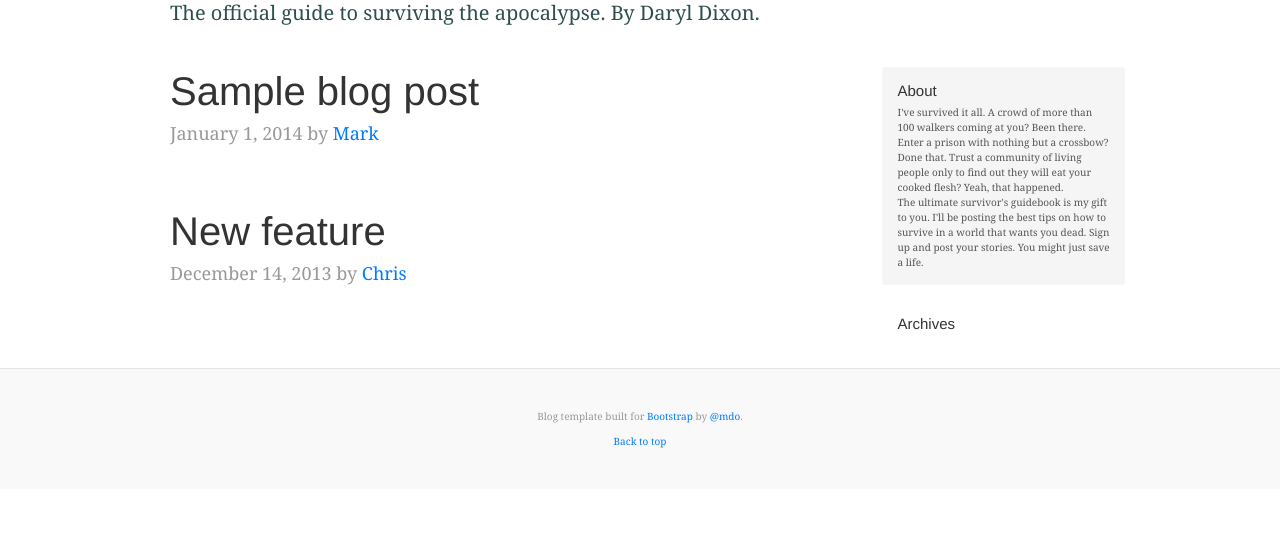
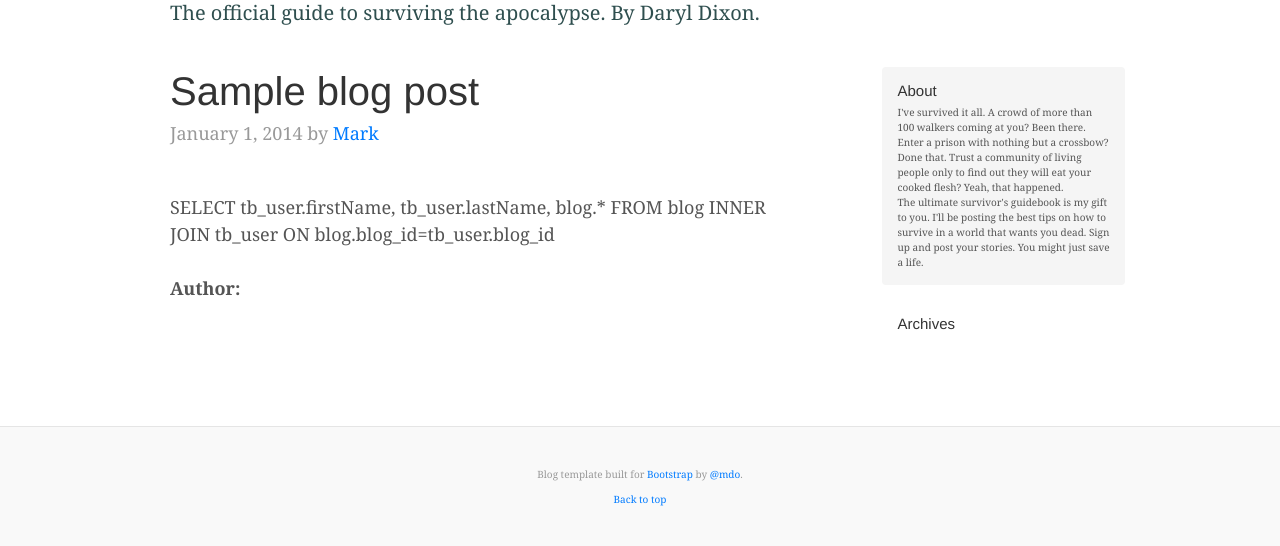
Before and after one commit to cvo-design/zombie_killing_101, a PHP site: page / in a window 1280 px wide. Shown: the part 173-719 px from the top of the page. Run offline with PHP 8.4, Linux system fonts and the light colour scheme; the visitor is signed in with stand-in values (Sample User, id 1); data that the repository does not hold is empty; some libraries are stand-ins or nearby versions.

Commit message:
blog_entry

```diff
--- a/index.php
+++ b/index.php
@@ -47,13 +47,26 @@ include "menu.php"
                 <h2 class="blog-post-title">Sample blog post</h2>
                 <p class="blog-post-meta">January 1, 2014 by <a href="#">Mark</a></p>
 
+                <?php
+// Get info
+$sql_select = "SELECT tb_user.firstName, "
+    ."tb_user.lastName, blog.* "
+    ."FROM blog INNER JOIN tb_user "
+    ."ON blog.blog_id=tb_user.blog_id ";
+echo ("<br>$sql_select<br>"); //For testing
 
-            </div><!-- /.blog-post -->
-
-            <div class="blog-post">
-                <h2 class="blog-post-title">New feature</h2>
-                <p class="blog-post-meta">December 14, 2013 by <a href="#">Chris</a></p>
-
+$blog_entry = $pdo->query($sql_select);
+// Display articles one  by one
+while ($row = $blog_entry->fetch())
+    echo $blog_entry;
+{
+    echo("<b>".$row['title']."</b><br>");
+    echo("<b>Author: </b>".substr($row['firstName'],0,1).$row['lastName']."<br>");
+    echo ('<fieldset class = "article">');
+    echo("<p>".$row['content']."</p>");
+    echo ('</fieldset><br><br>');
+}
+?>
 
             </div><!-- /.blog-post -->
         </div><!-- /.blog-main -->
```
